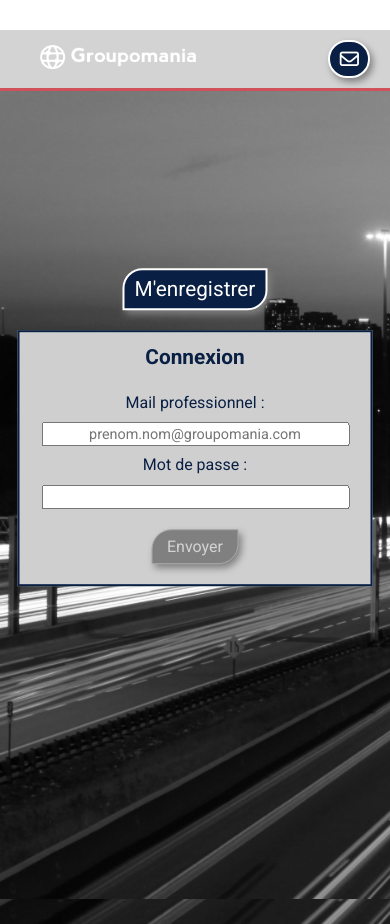
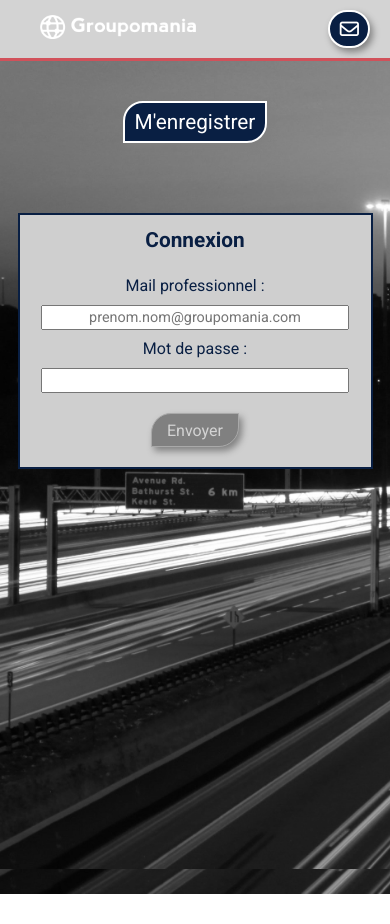
Before and after one commit to PointonKaren/OCR_Projet7, a Vue app in the folder frontend/: page / in a window 390 px wide. After the commit the page ends 894 px from the top, so only its background shows below. Built offline with nearby package versions, Linux system fonts and the light colour scheme; the HTML template or start-up script is replaced by a standard one.

Commit message:
Suppression margin-top du header

```diff
--- a/frontend/src/router/index.js
+++ b/frontend/src/router/index.js
@@ -1,8 +1,8 @@
 import { createWebHistory, createRouter } from "vue-router";
 import ViewHome from "@/views/ViewHome.vue";
-// import ViewPosts from "../views/ViewPosts.vue";
+import ViewPosts from "../views/ViewPosts.vue";
 import ViewPost from "../views/ViewPost.vue";
-import BoxProfile from "../components/others/BoxProfile.vue";
+// import BoxProfile from "../components/others/BoxProfile.vue";
 
 const routes = [
   {
@@ -13,22 +13,22 @@ const routes = [
       title: "Se connecter",
     },
   },
+  {
+    name: "posts",
+    path: "/post/",
+    component: ViewPosts,
+    meta: {
+      title: "Accueil",
+    },
+  },
   // {
   //   name: "posts",
   //   path: "/post/",
-  //   component: ViewPosts,
+  //   component: BoxProfile,
   //   meta: {
   //     title: "Accueil",
   //   },
   // },
-  {
-    name: "posts",
-    path: "/post/",
-    component: BoxProfile,
-    meta: {
-      title: "Accueil",
-    },
-  },
   {
     name: "post",
     path: "/post/:id",
--- a/frontend/src/views/ViewHome.vue
+++ b/frontend/src/views/ViewHome.vue
@@ -56,7 +56,6 @@ export default {
 
 <style lang="scss">
 #home {
-  margin-top: 30px;
   #create,
   #login {
     display: flex;
@@ -70,6 +69,7 @@ export default {
     }
   }
   @media screen and (max-width: 1200px) {
+    #home {
       #create,
       #login {
         position: fixed;
@@ -84,6 +84,7 @@ export default {
       }
     }
   }
+}
 // TODO: Afficher les messages d'erreurs générés par le back. backend\controllers\user.js pour le mail et backend\utils\common.js pour le mdp. Cf P6
 // TODO: https://www.youtube.com/watch?v=W2ZWbE45vkg
 </style>
```
Lines whose indentation alone changed are shown as unchanged.
